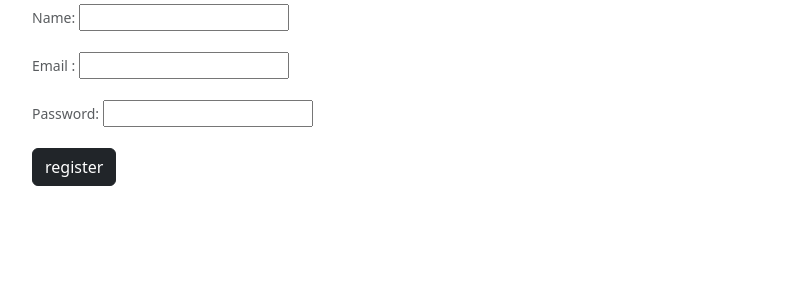
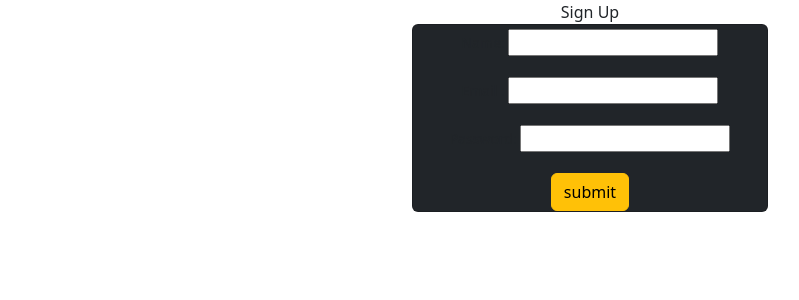
Before and after one commit to 360Ibra/GroupProject, a Django app: template mysite/templates/sign_up.html in a window 1280 px wide. Shown: the part 56-356 px from the top of the page, without its empty margins (50-849 px from the left). Run offline with Django 4.2, Linux system fonts and the light colour scheme; the template is opened without the code that fills it, so the values that code supplies are empty; some libraries are stand-ins or nearby versions.

Commit message:
dashboard css finished

```diff
--- a/mysite/mysite/views.py
+++ b/mysite/mysite/views.py
@@ -1,7 +1,7 @@
 "Ibrahim Aminu"
 
 from django.shortcuts import render
-from django.contrib import  auth
+from django.contrib import auth
 import pyrebase
 from django.shortcuts import redirect
 
--- a/mysite/templates/sign_up.html
+++ b/mysite/templates/sign_up.html
@@ -42,18 +42,20 @@
 
 <section class="main">
     <div class="container">
-        <div class="row">
-            <div class="col-sm-12 col-md-6">
+        <div class="card-header text-center">Sign Up</div>
+        <div class="row justify-content-center">
+            <div class="col-4">
+                <div class="card align-content-center text-center bg-dark">
                     <form class="form-text" action="/postregister/" method="post">
-<!--                    {% csrf_token %}-->
                         Name:
                         <input type="text" name="name"><br><br>
                         Email :
                         <input type="email" name="email"> <br><br>
                         Password:
                         <input type="password" name="pass"><br><br>
-                    <input class="btn btn-dark" type="submit" value="register">
+                        <input class="btn btn-warning" type="submit" value="submit">
                     </form>
+                </div>
             </div>
         </div>
     </div>
```
Also changed, not shown: main.py (deleted, +0 -16 lines), mysite/templates/chatbot.html (added, +10 -0 lines), mysite/templates/sign_in.html (+6 -4 lines). Lines whose indentation alone changed are shown as unchanged.
